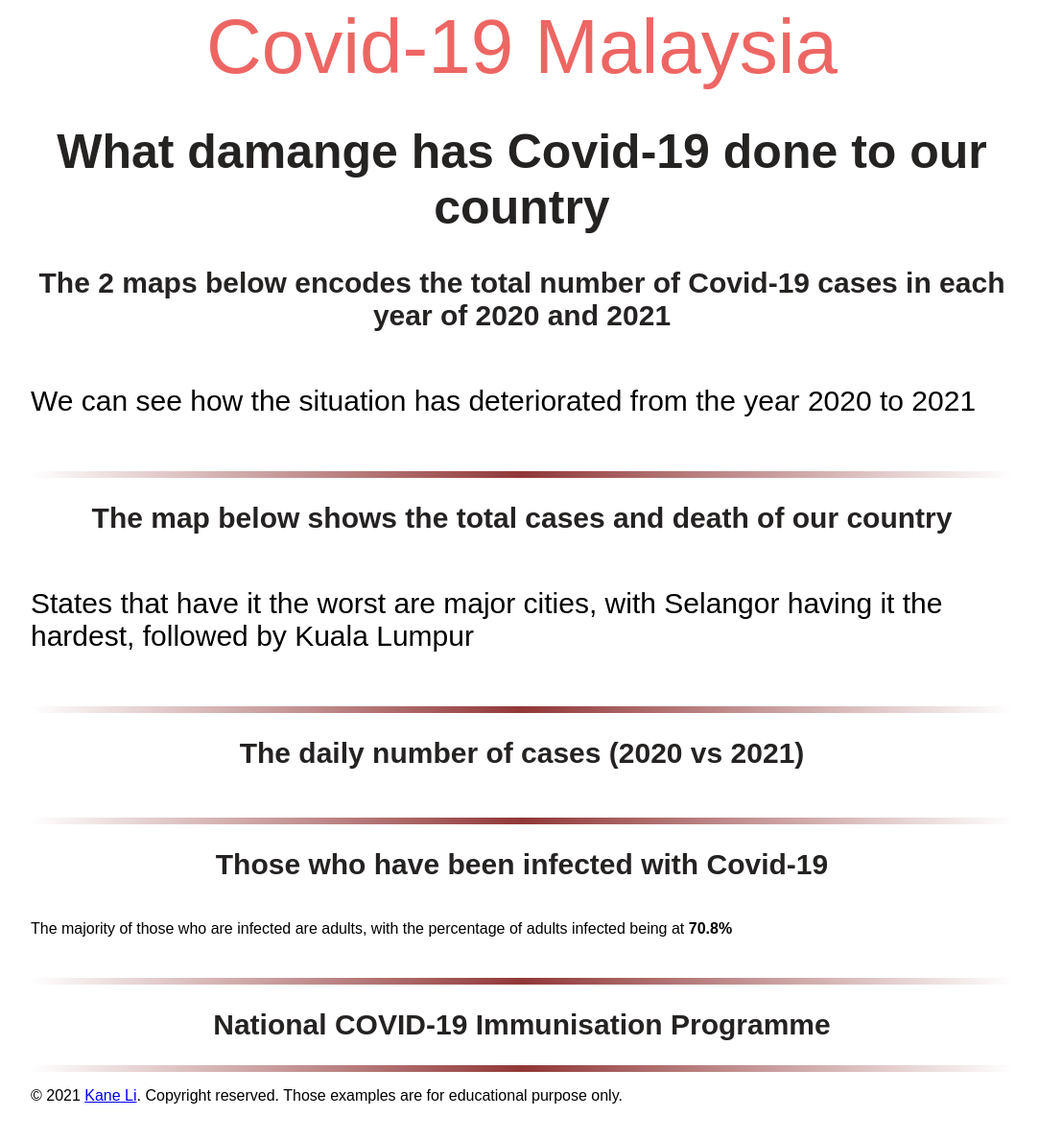
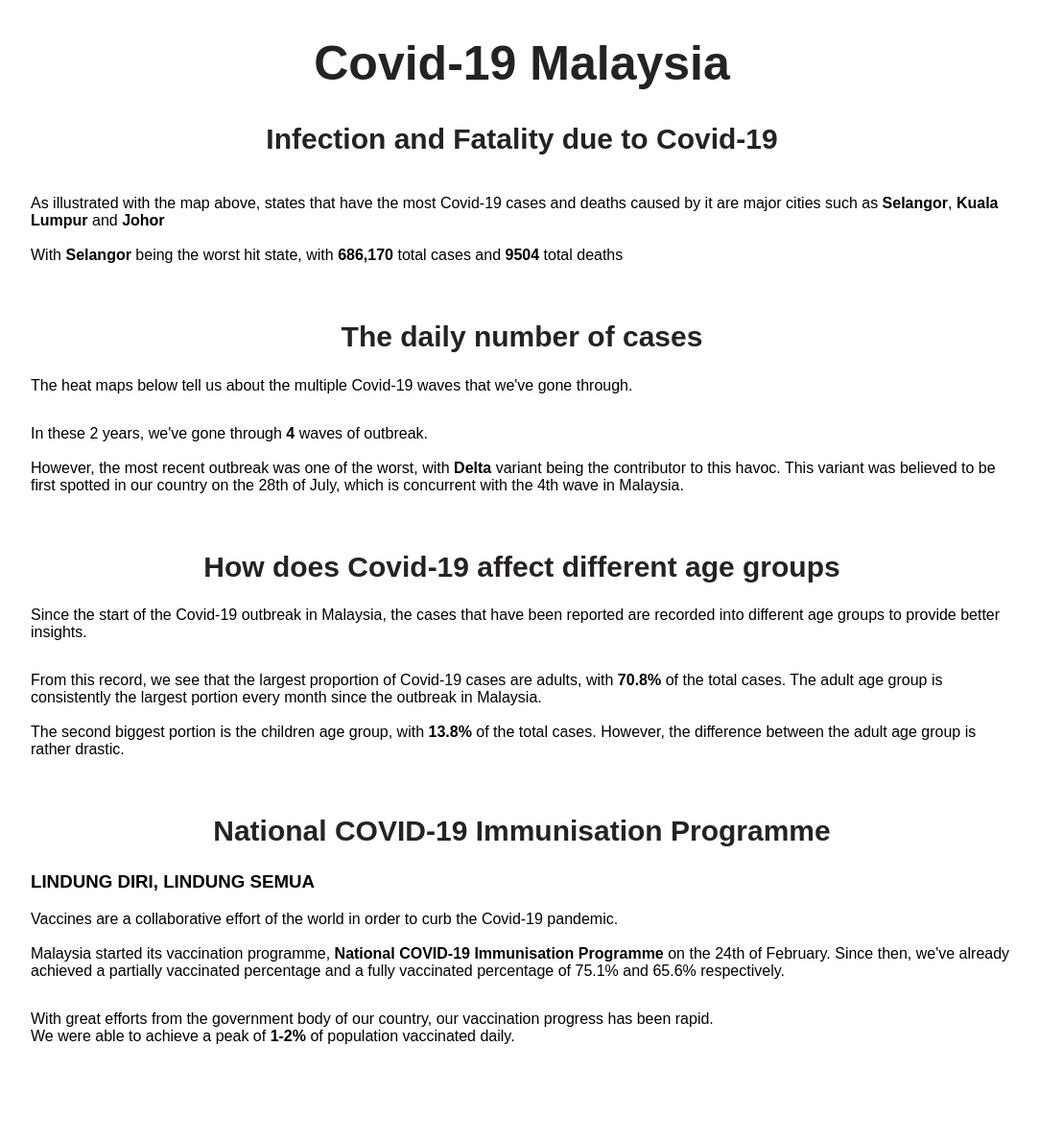
Before and after one commit to WongKangZhuang/Visualisation2, a plain HTML site: page index.html in a window 1280 px wide. Shown: the part 35-1224 px from the top of the page at 96% size, without its empty margins (96-1179 px from the left). After the commit the page ends 1198 px from the top, so only its background shows below. Drawn offline with Linux system fonts and the light colour scheme; a script that the page names is missing.

Commit message:
Add files via upload

```diff
--- a/index.html
+++ b/index.html
@@ -16,82 +16,118 @@
 
 <body>
     <div class="page">
-        <div id="maintitle">Covid-19 Malaysia</div>
-
-        <h1>What damange has Covid-19 done to our country</h1>
-        <h2>The 2 maps below encodes the total number of Covid-19 cases in each year of 2020 and 2021</h2>
-
-        <!-- pure grid group -->
         <div class="pure-g">
             <div class="pure-u-1-1">
-                <div id="map_concat" class="vis-container"></div>
-                <p class="content">We can see how the situation has deteriorated from the year 2020 to 2021</p>
+                <h1>Covid-19 Malaysia</h1>
             </div>
         </div>
-        <!-- end pure grid group -->
+
+        <div class="pure-g">
+            <div class="pure-u-1-1">
+                <h2>Infection and Fatality due to Covid-19</h2>
+            </div>
+            <div class="pure-u-2-3">
+                <div id="map_layered" class="vis-container"></div>
+            </div>
+            <div class="pure-u-1-3">
+                <p>
+                    As illustrated with the map above, states that have the most Covid-19 cases and deaths caused by it are major cities such as <b>Selangor</b>, <b>Kuala Lumpur</b> and <b>Johor</b>
+
+                    <br>
+                    <br>
+
+                    With <b>Selangor</b> being the worst hit state, with <b>686,170</b> total cases and <b>9504</b> total deaths
+                </p>
+            </div>
+        </div>
         <br>
 
-        <hr class="hr3">
-
-        <!-- pure grid group -->
         <div class="pure-g">
             <div class="pure-u-1-1">
-                <h2>The map below shows the total cases and death of our country</h2>
-                <div id="map_layered" class="vis-container"></div>
-                <p class="content">States that have it the worst are major cities, with Selangor having it the hardest, followed by Kuala Lumpur</p>
+                <h2>The daily number of cases</h2>
+            </div>
+            <div class="pure-u-1-1">
+                <p>
+                    The heat maps below tell us about the multiple Covid-19 waves that we've gone through.
+                </p>
+            </div>
+            <div class="pure-u-1-2">
+                <div id="heat_1" class="vis-container"></div>
+            </div>
+
+            <div class="pure-u-1-2">
+                <div id="heat_2" class="vis-container"></div>
+            </div>
+            <div class="pure-u-1-1">
+                <p>
+                    In these 2 years, we've gone through <b>4</b> waves of outbreak.
+                    <br>
+                    <br>
+                    However, the most recent outbreak was one of the worst, with <b>Delta</b> variant being the contributor to this havoc. This variant was believed to be first spotted
+                    in our country on the 28th of July, which is concurrent with the 4th wave in Malaysia.
+                </p>
             </div>
         </div>
-        <!-- end pure grid group -->
         <br>
 
-            <hr class="hr3">
+        <div class="pure-g">
+            <div class="pure-u-1-1">
+                <h2>How does Covid-19 affect different age groups</h2>
+            </div>
+            <div class="pure-u-1-1">
+                <p>
+                    Since the start of the Covid-19 outbreak in Malaysia, the cases that have been reported are recorded into different age groups to provide better insights.
+                </p>
+            </div>
+        </div>
 
-            <h2>The daily number of cases (2020 vs 2021)</h2>
-            <!-- pure grid group -->
-            <div class="pure-g">
-                <div class="pure-u-1-1">
-                    <div id="heat_1" class="heat_container"></div>
-                </div>
-                <div class="pure-u-1-1">
-                  <div id="heat_2" class="heat-container"></div>
-              </div>
+        <div class="pure-u-1-2">
+            <div id="donut" class="vis-container"></div>
+        </div>
+
+        <div class="pure-u-1-1">
+            <p>
+                From this record, we see that the largest proportion of Covid-19 cases are adults, with <b>70.8%</b> of the total cases. The adult age group is consistently the largest portion every month since the outbreak in Malaysia.
+                <br>
+                <br>
+                The second biggest portion is the children age group, with <b>13.8%</b> of the total cases. However, the difference between the adult age group is rather drastic.
+            </p>
+        </div>
+        <br>
+
+        <div class="pure-g">
+            <div class="pure-u-1-1">
+                <h2>National COVID-19 Immunisation Programme</h2>
+                <h3>LINDUNG DIRI, LINDUNG SEMUA</h3>
             </div>
-            <!-- end pure grid group -->
-            <br>
+            <div class="pure-u-1-1">
+                <p>
+                    Vaccines are a collaborative effort of the world in order to curb the Covid-19 pandemic.
+                    <br>
+                    <br>
+                    Malaysia started its vaccination programme, <b>National COVID-19 Immunisation Programme</b> on the 24th of February.
+                    Since then, we've already achieved a partially vaccinated percentage and a fully vaccinated percentage of 75.1% and 65.6% respectively.
+                </p>
+            </div>
+        </div>
 
-            <hr class="hr3">
+        <div class="pure-u-1-2">
+            <div id="vax_area" class="vis-container"></div>
+        </div>
+
+        <div class="pure-u-1-1">
+            <p>
+                With great efforts from the government body of our country, our vaccination progress has been rapid.
+                <br>
+                We were able to achieve a peak of <b>1-2%</b> of population vaccinated daily.
+            </p>
+        </div>
 
 
-            <h2>Those who have been infected with Covid-19</h2>
-            <!-- pure grid group -->
-            <div class="pure-g">
-                <div class="pure-u-1-1">
-                    <div id="donut" class="vis-container"></div>
-                    <p>The majority of those who are infected are adults, with the percentage of adults infected being at <b>70.8%</b><p>
-                </div>
-            </div>
-            <!-- end pure grid group -->
-            <br>
 
-            <hr class="hr3">
-
-            <h2>National COVID-19 Immunisation Programme</h2>
-            <!-- pure grid group -->
-            <div class="pure-g">
-                <div class="pure-u-1-1">
-                    <div id="vax_area"></div>
-                </div>
-            </div>
-            <!-- end pure grid group -->
-
-            <hr class="hr3">
-
-            <div class="pure-g">
-                <div class="pure-u-1-1 small-font">
-                    <p>&copy; 2021 <a href="https://github.com/KaneSec/vega_lite" target="_blank">Kane Li</a>. Copyright reserved. Those examples are for educational purpose only.
-                </div>
-            </div>
-
+        <div class="pure-u-1-2">
+            <div id="vax_isotype" class="vis-container"></div>
+        </div>
     </div>
 
 
@@ -117,7 +153,8 @@
         var vax_area = "js/vaccine_malaysia.vg.json";
         vegaEmbed('#vax_area', vax_area);
 
-
+        var vax_isotype = "js/isotypegrid.vg.json";
+        vegaEmbed('#vax_isotype', vax_isotype);
 
         print(brush)
     </script>
```
